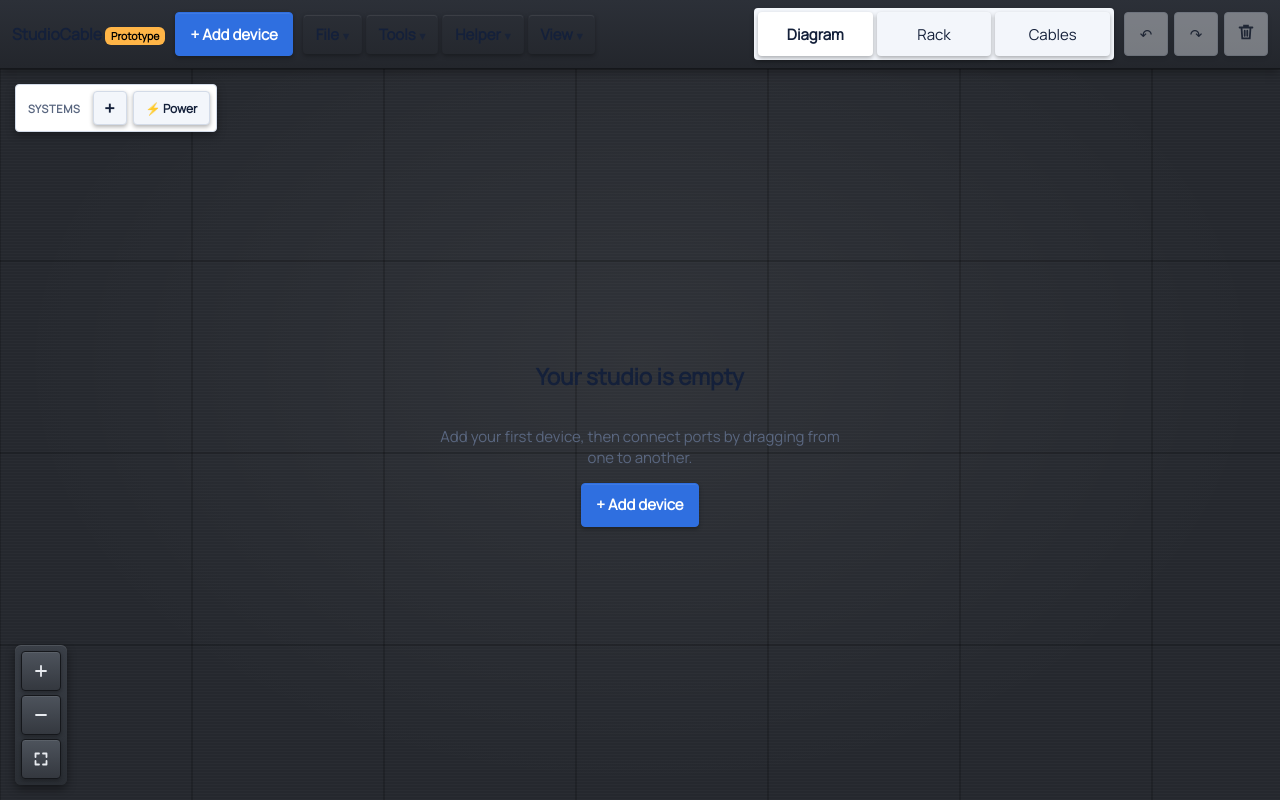
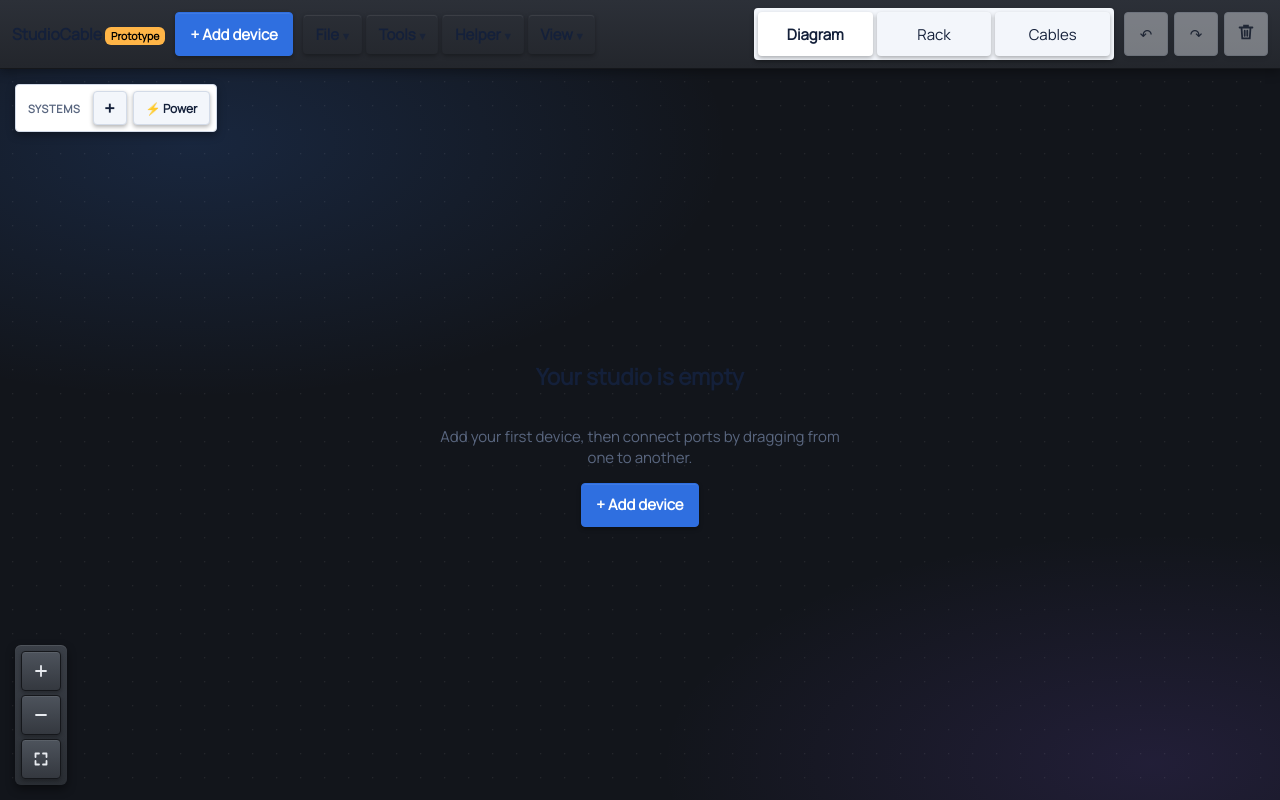
Before and after one commit to k-beatz/StudioCable, a React (Vite) app: page / in a window 1280 px wide. Built offline with nearby package versions, Linux system fonts and the light colour scheme.

Commit message:
Modern canvas background (Aurora)
Dark canvas with a soft blue and violet glow and a fine dot grid that
moves with the diagram, replacing the brushed-metal background.

Co-Authored-By: Claude Opus 5.5 <noreply@anthropic.com>
Claude-Session: https://claude.ai/code/session_01CX2RcYDFYmts78ytJx6mGn

```diff
--- a/src/ui/GraphView.tsx
+++ b/src/ui/GraphView.tsx
@@ -147,7 +147,6 @@ export function GraphView() {
   // React Flow keeps measurement data on its nodes, so we hold them in local
   // state and only write positions back to the project when a drag ends.
   const showPower = useProjectStore((s) => s.showPower);
-  const look = useProjectStore((s) => s.look);
   const [nodes, setNodes] = useState<DiagramNode[]>(() => toNodes(project, boardId, selection, [], showPower));
   useEffect(() => {
     setNodes((prev) => toNodes(project, boardId, selection, prev, showPower));
@@ -381,12 +380,8 @@ export function GraphView() {
       fitView
       proOptions={{ hideAttribution: true }}
     >
-      {look === 'modular' ? (
-        // Faint seams between metal panels instead of the usual dot grid.
-        <Background variant={BackgroundVariant.Lines} gap={192} lineWidth={1} color="var(--canvas-seam)" />
-      ) : (
-        <Background variant={BackgroundVariant.Dots} gap={24} size={1.4} color="var(--canvas-dot)" />
-      )}
+      {/* A fine dot grid that moves with the canvas; the colour glow behind it stays put. */}
+      <Background variant={BackgroundVariant.Dots} gap={24} size={1.3} color="var(--canvas-dot)" />
       <CanvasControls />
       <Panel position="top-left">
         <div className="top-left-stack">
--- a/src/ui/styles.css
+++ b/src/ui/styles.css
@@ -1250,8 +1250,8 @@ select {
 
 /* ---------- "Modular" look: coloured hardware panels, like a modular synth rack ---------- */
 .app[data-look='modular'] .react-flow {
-  --xy-background-color: #25282e;
-  --canvas-dot: #33373f;
+  --xy-background-color: #12151b;
+  --canvas-dot: rgb(255 255 255 / 0.09);
 }
 .app[data-look='modular'] .device-node {
   --icon-socket: #121418;
@@ -1728,9 +1728,6 @@ select {
 }
 
 /* ---------- StudioCable's own canvas controls and overview ---------- */
-:root {
-  --canvas-seam: rgb(128 140 160 / 0.12);
-}
 .canvas-controls {
   display: flex;
   flex-direction: column;
@@ -1747,13 +1744,12 @@ select {
   color: var(--text);
 }
 
-/* Modular look: a dark brushed-metal desk, hardware-style buttons and a small display. */
+/* Modular look: a dark canvas with a soft blue and violet glow ("Aurora"), hardware-style buttons. */
 .app[data-look='modular'] .react-flow {
-  --canvas-seam: rgb(0 0 0 / 0.35);
   background:
-    radial-gradient(ellipse at 50% 40%, rgb(255 255 255 / 0.05), transparent 70%),
-    repeating-linear-gradient(0deg, rgb(255 255 255 / 0.018) 0 1px, transparent 1px 3px),
-    #25282e;
+    radial-gradient(60% 50% at 15% 10%, rgb(59 130 246 / 0.16), transparent 70%),
+    radial-gradient(55% 45% at 90% 95%, rgb(139 92 246 / 0.13), transparent 70%),
+    #12151b;
 }
 .app[data-look='modular'] .react-flow__background {
   background: transparent;
```
